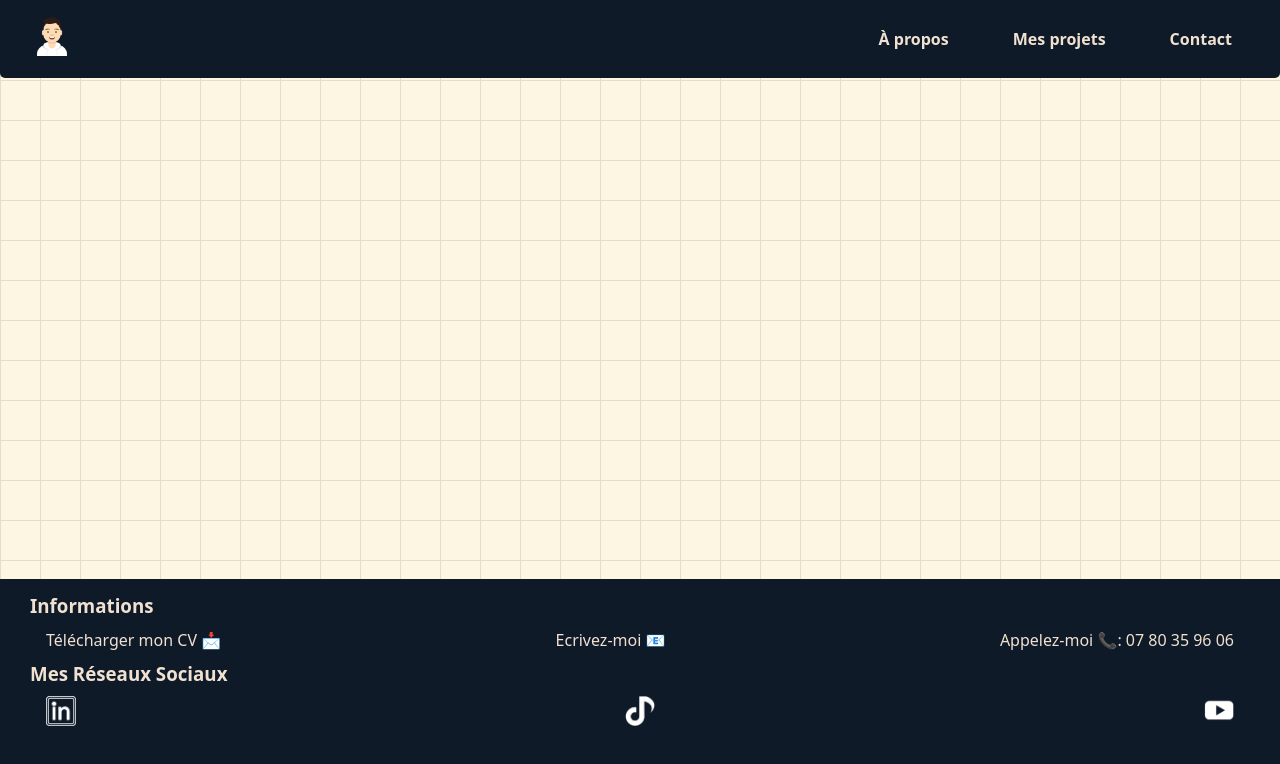
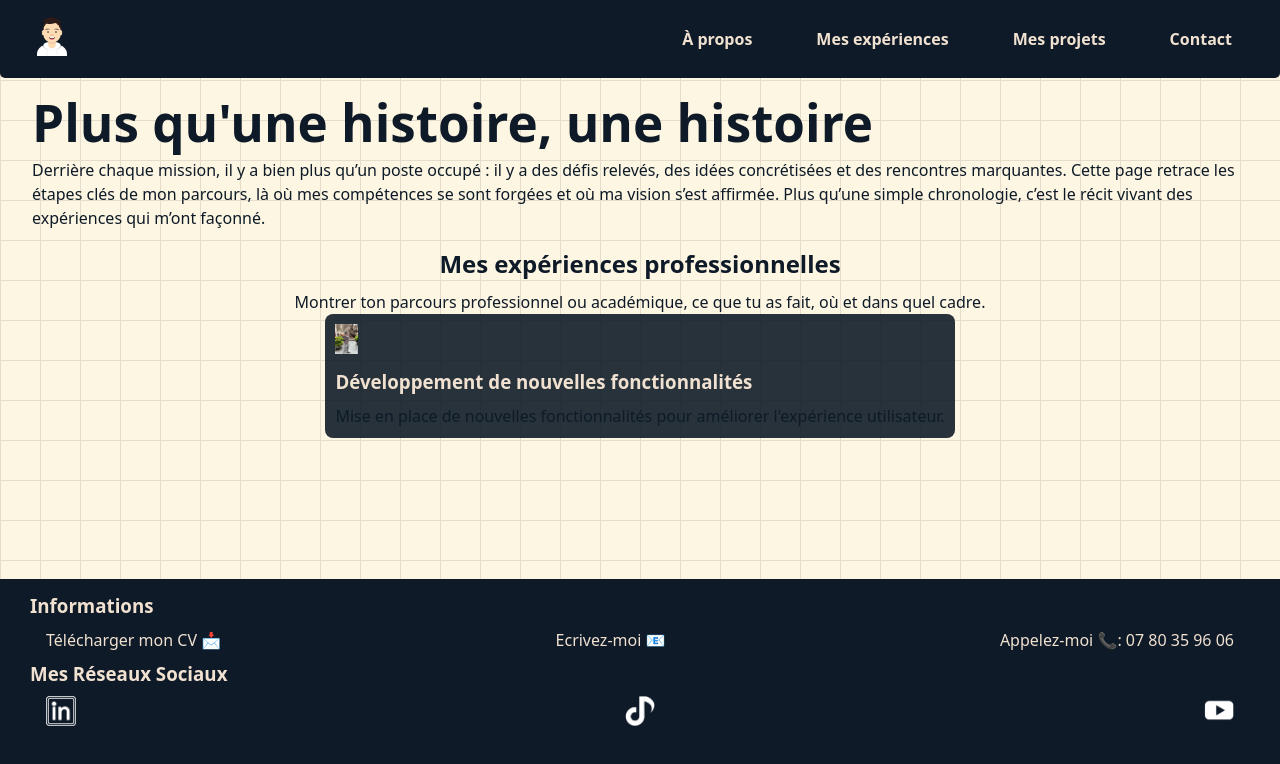
Before and after one commit to ErnestDaph/esilvagoncalves, a React (Vite) app in the folder mon-projet/: page /experience in a window 1280 px wide. Shown: the top 764 px of the page. Built offline with nearby package versions, Linux system fonts and the light colour scheme.

Commit message:
structure page creaction

```diff
--- a/mon-projet/src/App.tsx
+++ b/mon-projet/src/App.tsx
@@ -1,8 +1,8 @@
-import { useState } from 'react'
 import NavBar from './components/NavBar/NavBar.js'
 import Footer from './components/Footer/Footer.js'
 import Contact from '../src/pages/Contact/Contact.js'
 import About from '../src/pages/About/About.js'
+import Experiences from '../src/pages/Experiences/experiences.js'
 import { BrowserRouter as Router, Routes, Route } from 'react-router-dom'
 import './App.css'
 
@@ -14,6 +14,7 @@ function App() {
       <NavBar />
         <Routes>
           <Route path="/" element={<About />} />
+          <Route path="/experience" element={<Experiences />} />
           <Route path="/about" element={<About />} />
           <Route path="/contact" element={<Contact />} />
         </Routes>
--- a/mon-projet/src/components/NavBar/NavBar.tsx
+++ b/mon-projet/src/components/NavBar/NavBar.tsx
@@ -17,6 +17,7 @@ function Navbar() {
             <a href="#menu" className={styles.burger} onClick={toggleMenu}><img src={barMenu} alt="Menu" /></a>
             <ul className={`${styles.menu} ${isOpen ? styles.menuOpen : ''}`}>
                 <li><a href='/about'>À propos</a></li>
+                <li><a href="/experience">Mes expériences</a></li>
                 <li><a href='/projects'>Mes projets</a></li>
                 <li><a href='/contact'>Contact</a></li>
                 </ul>
--- a/mon-projet/src/components/ProjectCard/ProjectCard.tsx
+++ b/mon-projet/src/components/ProjectCard/ProjectCard.tsx
@@ -1,14 +1,18 @@
 import styles from "./ProjectCard.module.css";
 import ProjectCardHeader from "../ProjetCardHeader/ProjetCardHeader";
-import ProjectCardBody from "../ProjectCardBody/ProjectCardBody"
-
+import ProjectCardBody from "../ProjectCardBody/ProjectCardBody";
 
 
 function ProjectCard (){
+    const content = [
+        {
+            description: <ProjectCardBody/>,
+        },
+    ]
     return (
         <div className={styles.projectCard}>
-            <ProjectCardHeader/>
-            <ProjectCardBody/>
+            <ProjectCardHeader image={content[0].image} />
+            <ProjectCardBody description={content[0].description} />
         </div>
     );
 }
--- a/mon-projet/src/components/ProjectCardBody/ProjectCardBody.tsx
+++ b/mon-projet/src/components/ProjectCardBody/ProjectCardBody.tsx
@@ -2,9 +2,20 @@ import React from "react";
 import styles from "./ProjetCardBody.module.css";
 
 function ProjectCardBody (){
+    const content = [
+        {
+            title: "Développement de nouvelles fonctionnalités",
+            description: "Mise en place de nouvelles fonctionnalités pour améliorer l'expérience utilisateur.",
+        },
+    ]
     return(
         <div>
-            <p>test</p>
+            {content.map((item, index) => (
+                <div key={index} className={styles.contentItem}>
+                    <h3>{item.title}</h3>
+                    <p>{item.description}</p>
+                </div>
+            ))}
         </div>
     )
 }
--- a/mon-projet/src/components/ProjetCardHeader/ProjetCardHeader.tsx
+++ b/mon-projet/src/components/ProjetCardHeader/ProjetCardHeader.tsx
@@ -1,21 +1,23 @@
-import React from "react";
 import styles from "./ProjetCardHeader.module.css";
 
 /*Image Impot*/
 import contentCreation from "../../assets/images/contentCreation.jpg"
-
+import hondaTest from "../../assets/images/hondaTest.jpg"
 
 function ProjectCardHeader() {
     const image = [
         {
             image : <img src={contentCreation} alt="Honda" />
-        }
-
+        },
     ];
 
     return(
         <div className={styles.projectCardHeader}>
-            <p>Test Test</p>
+            {image.map((img, index) => (
+                <div key={index} className={styles.imageContainer}>
+                    {img.image}
+                </div>
+            ))}
         </div>
     )
 
--- a/mon-projet/src/pages/About/About.tsx
+++ b/mon-projet/src/pages/About/About.tsx
@@ -10,7 +10,6 @@ import runningConseilLogo from "../../assets/images/runningConseilLogo.png"
 import iutLogo from "../../assets/images/iutLogo.png";
 import keyceLogo from "../../assets/images/keyceLogo.png";
 import contentCreation from "../../assets/images/contentCreation.jpg";
-import instaPassion from "../../assets/images/instaPassion.png";
 import challengeIcon from "../../assets/icons/challengeIcon.png";
 import innovationIcon from "../../assets/icons/innovationIcon.png";
 import learningIcon from "../../assets/icons/learningIcon.png";
@@ -31,7 +30,7 @@ const About = () => {
     {
       title: "Community manager",
       description: "CDD",
-      image: instaPassion,
+      image: runningConseilLogo,
       date: "2022 - Aujourd'hui",
     },
     {
--- /dev/null
+++ b/mon-projet/src/pages/Experiences/Experiences.module.css
@@ -0,0 +1,5 @@
+:root {
+    --primary-color: #F0E1D1;
+    --secondary-color: #3967a7;
+    --thirdary-color: #0e1a27;
+}
--- /dev/null
+++ b/mon-projet/src/pages/Experiences/Experiences.tsx
@@ -0,0 +1,40 @@
+import styles from './Experiences.module.css';
+import ProjectCard from '../../components/ProjectCard/ProjectCard';
+import runningConseilLogo from '../../assets/images/runningConseilLogo.png';
+
+
+function Experiences(){
+    const projects =[
+        {
+        },
+    ]
+    return(
+        <>
+        <section className={styles.header}>
+            <div className={styles.h1container}>
+                <h1>Plus qu'une histoire, une histoire</h1>
+                <p>Derrière chaque mission, il y a bien plus qu’un poste occupé : il y a des défis relevés, des idées concrétisées et des rencontres marquantes.
+                    Cette page retrace les étapes clés de mon parcours, là où mes compétences se sont forgées et où ma vision s’est affirmée.
+                    Plus qu’une simple chronologie, c’est le récit vivant des expériences qui m’ont façonné.
+                </p>
+            </div>
+        </section>
+        <section className={styles.body}>
+            <h2>Mes expériences professionnelles</h2>
+            <p>Montrer ton parcours professionnel ou académique, ce que tu as fait, où et dans quel cadre.</p>
+            <div className={styles.projectContainer}>
+                {projects.map((project,index) => (
+                    <ProjectCard
+                        key={index}
+                        title={project.title}
+                        description={project.description}
+                        image={project.image}
+                        link={project.link}/>
+                ))}
+            </div>
+        </section>
+        </>
+    )
+}
+
+export default Experiences;
```
Also changed, not shown: mon-projet/src/assets/images/instaPassion.PNG (deleted), 1 other file (tests, documents, lock files or other folders).
